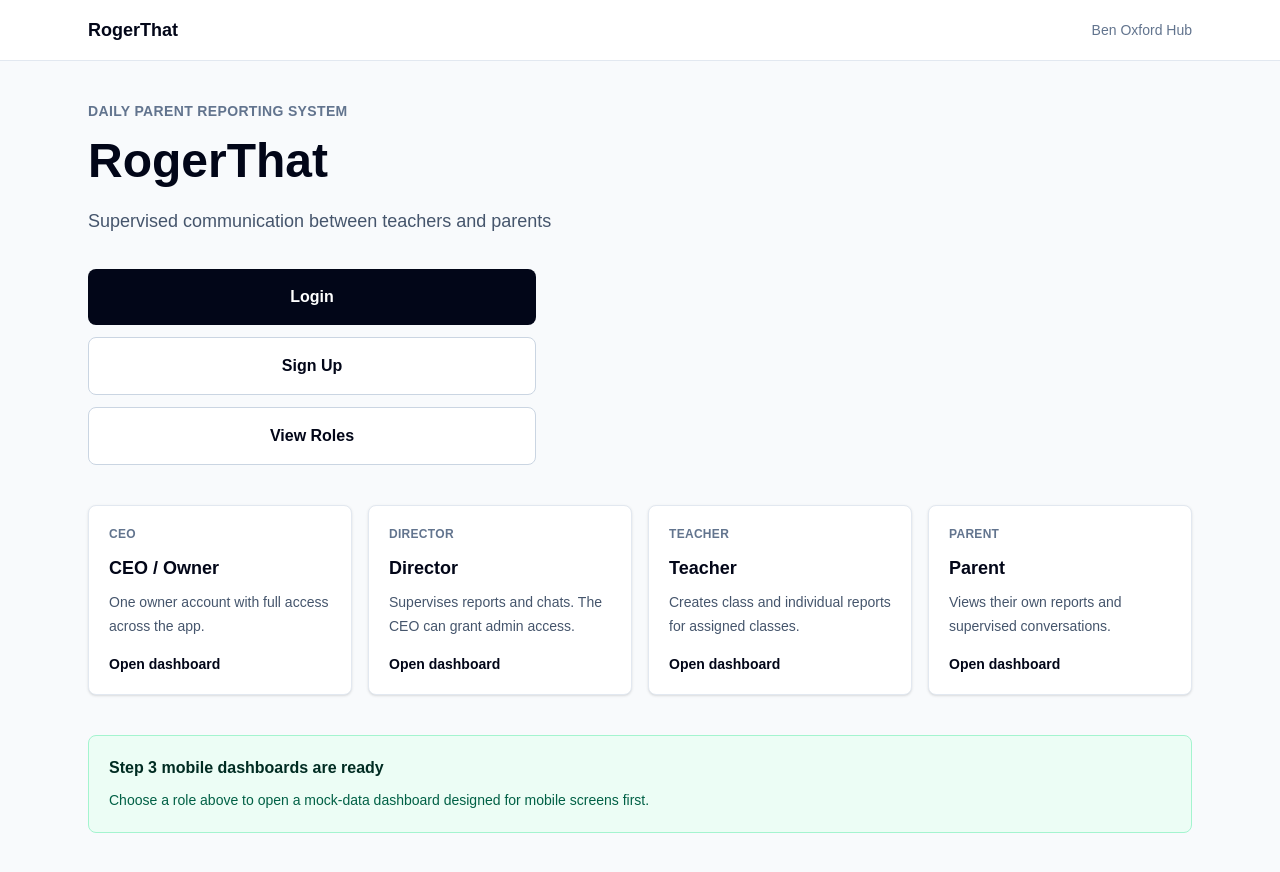
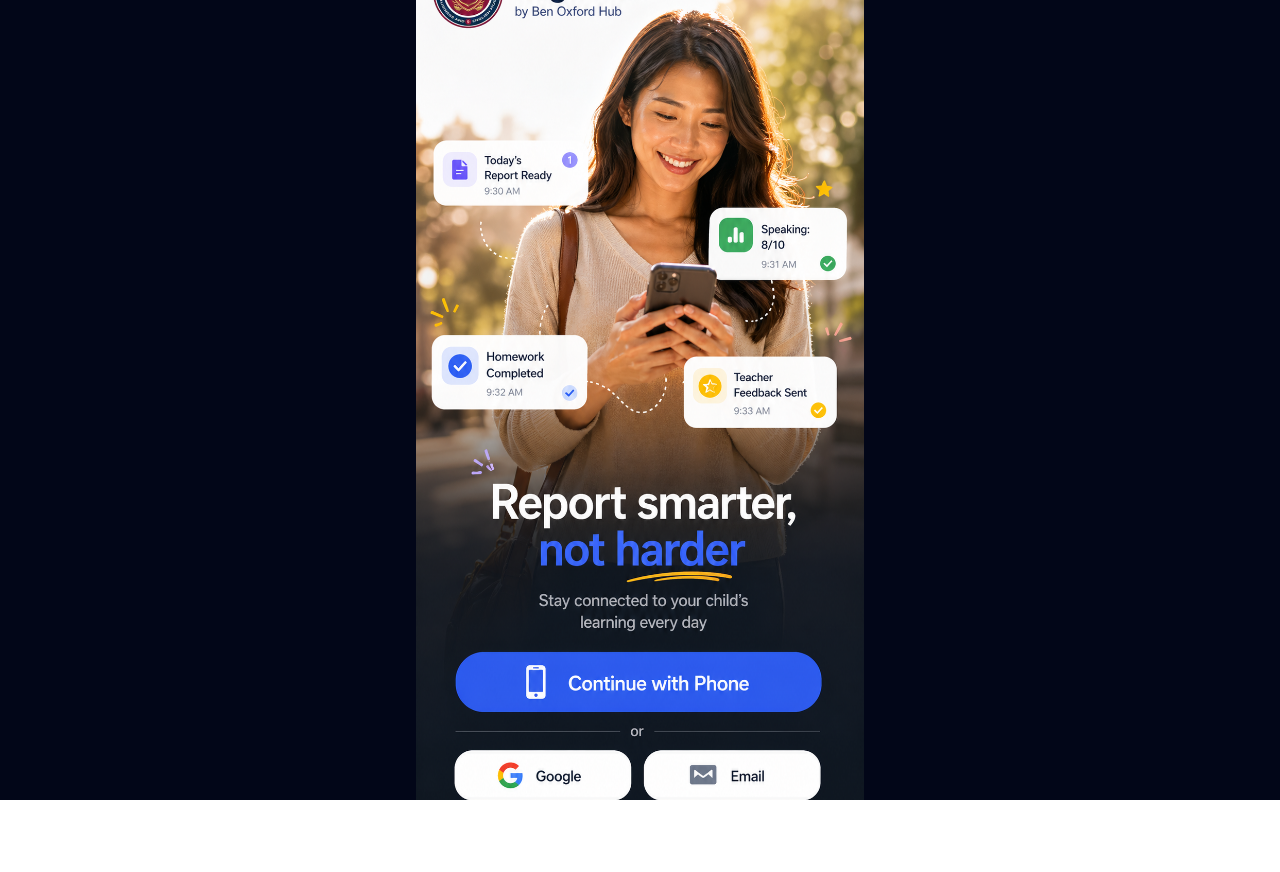
Before and after one commit to M3-AI-alt/rogerthat-app, a Next.js app: page / in a window 1280 px wide. After the commit the page ends 800 px from the top, so only its background shows below. Built offline with nearby package versions, Linux system fonts and the light colour scheme.

Commit message:
Update RogerThat landing page with final branded mobile design

```diff
--- a/src/app/layout.tsx
+++ b/src/app/layout.tsx
@@ -13,7 +13,7 @@ const geistMono = Geist_Mono({
 });
 
 export const metadata: Metadata = {
-  title: "RogerThat",
+  title: "RogerThat by Ben Oxford Hub",
   description: "Daily Parent Reporting System for Ben Oxford Hub",
 };
 
--- a/src/app/page.tsx
+++ b/src/app/page.tsx
@@ -1,98 +1,37 @@
-import { AppShell } from "@/components/layout/AppShell";
-import { RoleCard } from "@/components/ui/RoleCard";
-import {
-  APP_DESCRIPTION,
-  APP_NAME,
-  APP_TAGLINE,
-  ROLE_SUMMARIES,
-} from "@/lib/constants";
 import { ROUTES } from "@/lib/routes";
+import Image from "next/image";
 import Link from "next/link";
 import type { ReactElement } from "react";
 
-const roleCards = [
-  {
-    role: "CEO",
-    title: "CEO / Owner",
-    description: ROLE_SUMMARIES.CEO,
-    href: ROUTES.ceoDashboard,
-  },
-  {
-    role: "DIRECTOR",
-    title: "Director",
-    description: ROLE_SUMMARIES.DIRECTOR,
-    href: ROUTES.directorDashboard,
-  },
-  {
-    role: "TEACHER",
-    title: "Teacher",
-    description: ROLE_SUMMARIES.TEACHER,
-    href: ROUTES.teacherDashboard,
-  },
-  {
-    role: "PARENT",
-    title: "Parent",
-    description: ROLE_SUMMARIES.PARENT,
-    href: ROUTES.parentDashboard,
-  },
-] as const;
-
 export default function Home(): ReactElement {
   return (
-    <AppShell>
-      <section className="max-w-3xl">
-        <p className="text-sm font-semibold uppercase tracking-wide text-slate-500">
-          {APP_TAGLINE}
-        </p>
-        <h1 className="mt-4 text-4xl font-semibold tracking-normal text-slate-950 sm:text-5xl">
-          {APP_NAME}
-        </h1>
-        <p className="mt-5 text-lg leading-8 text-slate-600">
-          {APP_DESCRIPTION}
-        </p>
-        <div className="mt-8 grid gap-3 sm:max-w-md">
-          <Link
-            className="min-h-14 rounded-lg bg-slate-950 px-5 py-4 text-center text-base font-semibold text-white"
-            href={ROUTES.login}
-          >
-            Login
-          </Link>
-          <Link
-            className="min-h-14 rounded-lg border border-slate-300 bg-white px-5 py-4 text-center text-base font-semibold text-slate-950"
-            href={ROUTES.signup}
-          >
-            Sign Up
-          </Link>
-          <Link
-            className="min-h-14 rounded-lg border border-slate-300 bg-white px-5 py-4 text-center text-base font-semibold text-slate-950"
-            href={ROUTES.roles}
-          >
-            View Roles
-          </Link>
-        </div>
+    <main className="min-h-screen bg-slate-950">
+      <section className="relative mx-auto min-h-screen w-full max-w-md overflow-hidden bg-slate-950">
+        <Image
+          alt="RogerThat by Ben Oxford Hub mobile landing page"
+          className="absolute inset-0 h-full w-full object-cover"
+          fill
+          priority
+          sizes="100vw"
+          src="/rogerthat-landing-reference.png"
+        />
+
+        <Link
+          aria-label="Continue with Phone"
+          className="absolute bottom-[17%] left-[9%] right-[9%] h-[6.6%] rounded-full focus:outline-none focus:ring-4 focus:ring-white/80"
+          href={ROUTES.login}
+        />
+        <Link
+          aria-label="Continue with Google"
+          className="absolute bottom-[7.5%] left-[9%] h-[5.4%] w-[39%] rounded-3xl focus:outline-none focus:ring-4 focus:ring-white/80"
+          href={ROUTES.login}
+        />
+        <Link
+          aria-label="Continue with Email"
+          className="absolute bottom-[7.5%] right-[9%] h-[5.4%] w-[39%] rounded-3xl focus:outline-none focus:ring-4 focus:ring-white/80"
+          href={ROUTES.login}
+        />
       </section>
-
-      <section className="mt-10 grid gap-4 sm:grid-cols-2 lg:grid-cols-4">
-        {roleCards.map((roleCard) => (
-          <RoleCard
-            key={roleCard.role}
-            role={roleCard.role}
-            title={roleCard.title}
-            description={roleCard.description}
-            href={roleCard.href}
-          />
-        ))}
-      </section>
-
-      <section className="mt-10 rounded-lg border border-emerald-200 bg-emerald-50 p-5">
-        <p className="text-base font-semibold text-emerald-950">
-          Step 3 mobile dashboards are ready
-        </p>
-        <p className="mt-2 text-sm leading-6 text-emerald-800">
-          Choose a role above to open a mock-data dashboard designed for mobile
-          screens first.
-        </p>
-      </section>
-    </AppShell>
+    </main>
   );
 }
--- a/src/components/layout/AppHeader.tsx
+++ b/src/components/layout/AppHeader.tsx
@@ -1,17 +1,28 @@
-import { APP_NAME } from "@/lib/constants";
+import Image from "next/image";
 import Link from "next/link";
 import type { ReactElement } from "react";
 
 export function AppHeader(): ReactElement {
   return (
     <header className="border-b border-slate-200 bg-white">
-      <div className="mx-auto flex w-full max-w-6xl items-center justify-between px-6 py-4">
-        <Link className="text-lg font-semibold text-slate-950" href="/">
-          {APP_NAME}
+      <div className="mx-auto flex w-full max-w-6xl items-center px-6 py-4">
+        <Link className="flex items-center gap-3" href="/">
+          <Image
+            alt="Ben Oxford Hub logo"
+            className="h-12 w-12 rounded-full object-contain"
+            height={48}
+            src="/ben-oxford-logo.png"
+            width={48}
+          />
+          <span>
+            <span className="block text-2xl font-bold leading-6 text-[#071b45]">
+              RogerThat
+            </span>
+            <span className="block text-sm font-medium text-[#14285c]">
+              by Ben Oxford Hub
+            </span>
+          </span>
         </Link>
-        <span className="text-sm font-medium text-slate-500">
-          Ben Oxford Hub
-        </span>
       </div>
     </header>
   );
```
Also changed, not shown: public/ben-oxford-logo.png (added), public/rogerthat-landing-reference.png (added).
